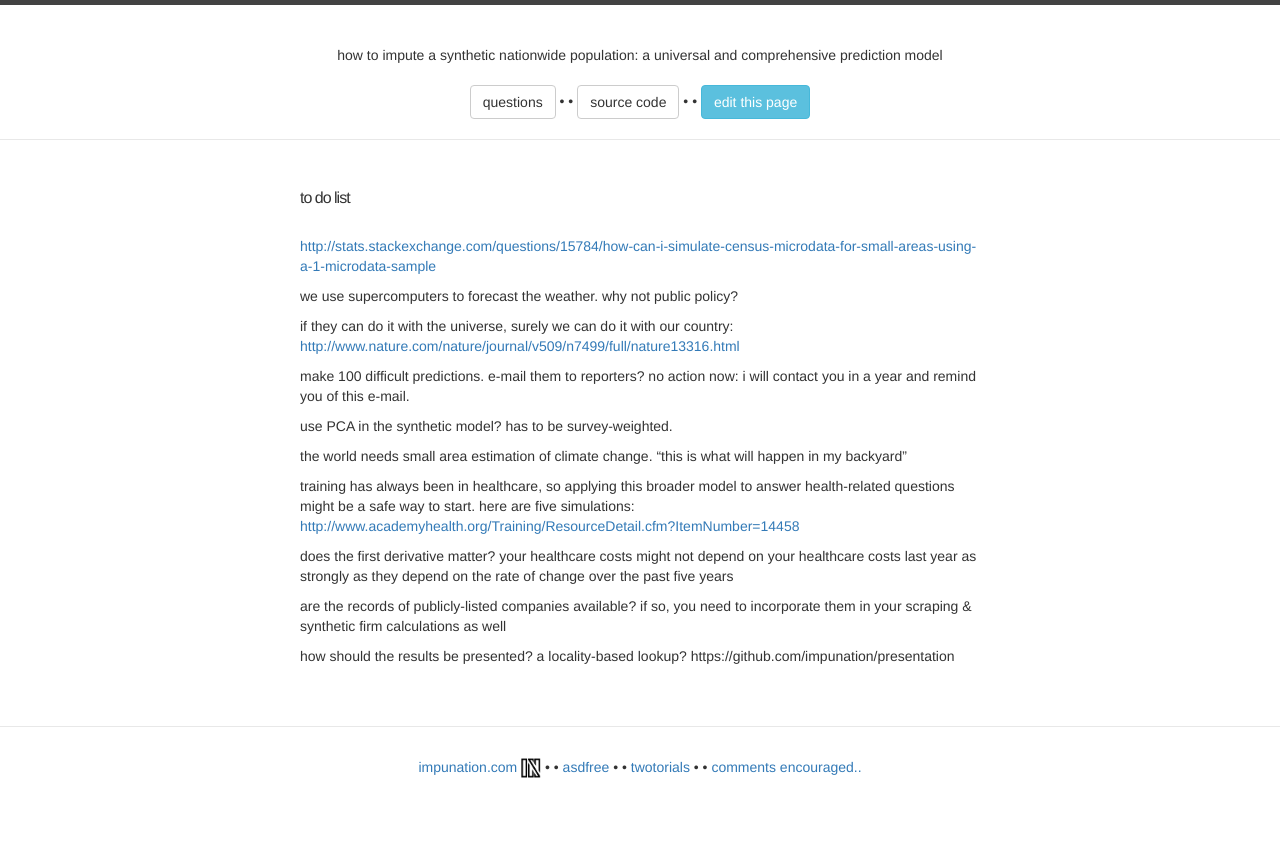
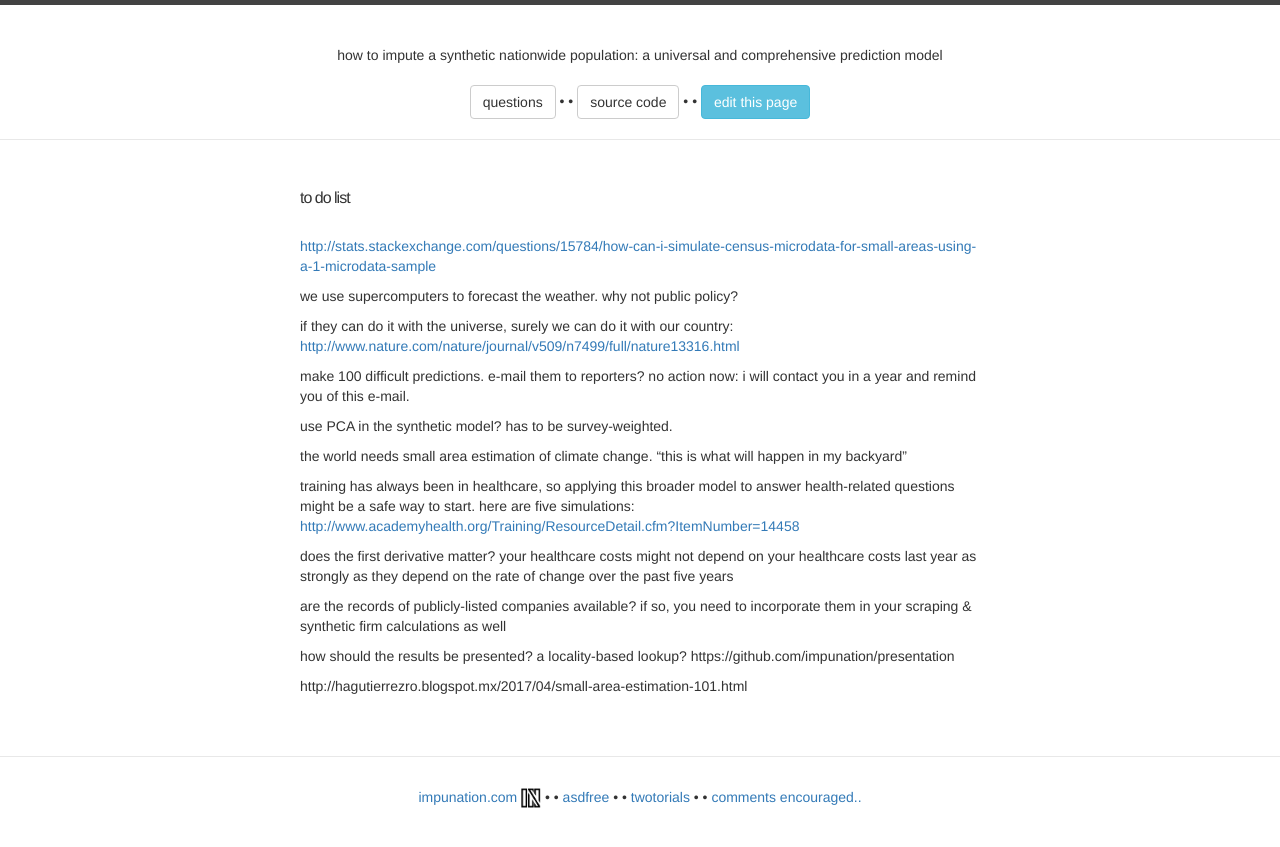
Before and after one commit to impunation/impunation.github.io, a Jekyll site: the page built from _posts/2016-01-01-to_do_list.md, in a window 1280 px wide. Shown: the top 847 px of the page. Built offline with Jekyll 4.4.1, drawn with Linux system fonts in a browser that asks for light colours; some of the changed lines change nothing that is shown.

Commit message:
Update 2016-01-01-to_do_list.md

```diff
--- a/_posts/2016-01-01-to_do_list.md
+++ b/_posts/2016-01-01-to_do_list.md
@@ -25,3 +25,5 @@ does the first derivative matter?  your healthcare costs might not depend on you
 are the records of publicly-listed companies available?  if so, you need to incorporate them in your scraping & synthetic firm calculations as well
 
 how should the results be presented?  a locality-based lookup?  https://github.com/impunation/presentation
+
+http://hagutierrezro.blogspot.mx/2017/04/small-area-estimation-101.html
```
